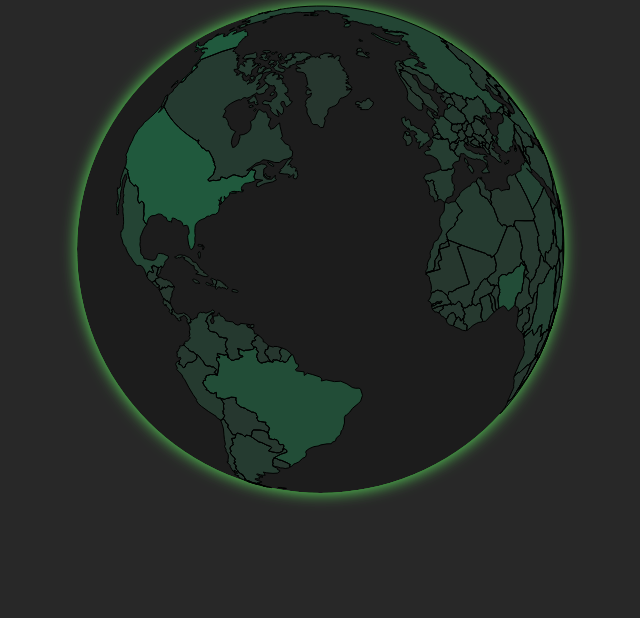
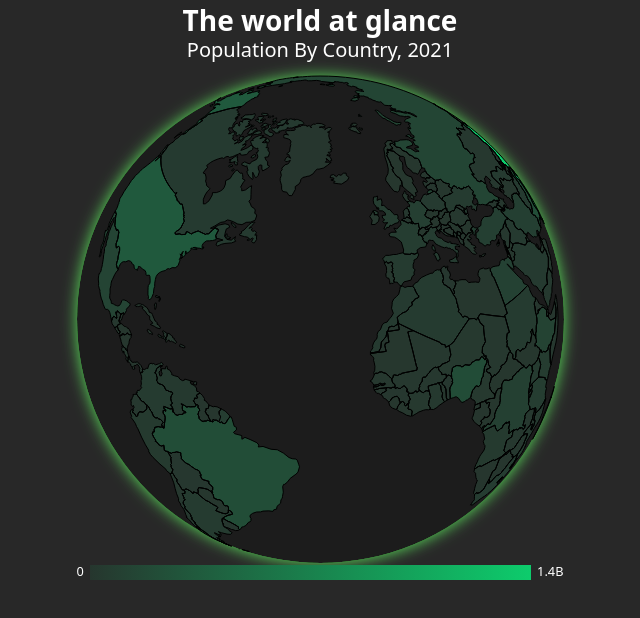
Before and after one commit to simanga-dev/learn-d3-svelte, a Svelte app: page / in a window 1280 px wide. Shown: the top 618 px of the page, without its empty margins (320-960 px from the left). Built offline with nearby package versions, Linux system fonts and the light colour scheme.

Commit message:
feat(globe): final course

```diff
--- a/src/components/Globe/Globe.svelte
+++ b/src/components/Globe/Globe.svelte
@@ -4,6 +4,7 @@
     import { geoOrthographic, geoPath, geoCentroid } from "d3-geo";
     import Glow from "./Glow.svelte";
     import ToolTip from "./ToolTip.svelte";
+    import Legend from "./Legend.svelte";
     import data from "$data/data_p.json";
     import { scaleLinear } from "d3-scale";
     import { max } from "d3-array";
@@ -42,7 +43,6 @@
         damping: 0.7,
     });
 
-
     let degressPerFrame = 0.5;
 
     let width = 400;
@@ -65,7 +65,6 @@
     const t = timer((elapsed) => {
         if (dragging || toolTipData) return;
         $xRotation += degressPerFrame;
-
     }, 1);
 
     let globe;
@@ -92,6 +91,8 @@
 </script>
 
 <div class="chart-container" bind:clientWidth={width}>
+    <h1>The world at glance</h1>
+    <h2>Population By Country, 2021</h2>
     <svg bind:this={globe} class:dragging {width} {height}>
         <Glow />
         <circle
@@ -144,6 +145,7 @@
         {/if}
     </svg>
     <ToolTip data={toolTipData} />
+    <Legend {colorScale} data={toolTipData} />
 </div>
 
 <style>
@@ -169,4 +171,22 @@
     path:focus {
         outline: none;
     }
+
+    h1,
+    h2 {
+        color: white;
+        text-align: center;
+    }
+
+    h1 {
+        font-size: 1.75rem;
+        font-weight: 600;
+        margin-bottom: 0.35rem;
+    }
+
+    h2 {
+        font-size: 1.25rem;
+        font-weight: 200;
+        margin-bottom: 1rem;
+    }
 </style>
--- /dev/null
+++ b/src/components/Globe/Legend.svelte
@@ -0,0 +1,55 @@
+<script>
+    import { format } from "d3-format";
+    import { fade } from "svelte/transition";
+    export let colorScale;
+    export let data;
+    const minColor = colorScale.range()[0];
+    const maxColor = colorScale.range()[1];
+
+    const minValue = colorScale.domain()[0];
+    const maxValue = colorScale.domain()[1];
+
+    const suffixFormat = (d) => format(".2s")(d).replace("G", "B");
+
+    $: percentMax = (data?.population / maxValue) * 1000;
+</script>
+
+<div class="legend">
+    <span class="label">{minValue}</span>
+    <div
+        class="bar"
+        style:background="linear-gradient(to right, {minColor} 0%,
+        {maxColor} 100%)"
+    >
+        {#if percentMax}
+            <span transition:fade style:left={percentMax + "%"} class="line" />
+        {/if}
+    </div>
+    <span class="label">{suffixFormat(maxValue)}</span>
+</div>
+
+<style>
+    .line {
+        position: absolute;
+        top: 0;
+        width: 2px;
+        height: 15px;
+        background: white;
+        transition: left 800ms cubic-bezier(1, 0, 0, 1);
+    }
+    .legend {
+        display: flex;
+        gap: 6px;
+    }
+    .bar {
+        height: 15px;
+        width: 100%;
+        background: white;
+        position: relative;
+    }
+    .label {
+        color: white;
+        font-size: 0.8rem;
+        user-select: none;
+    }
+</style>
```
